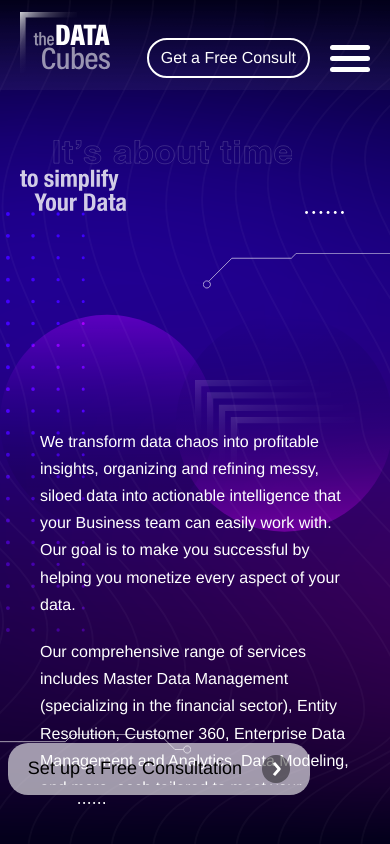
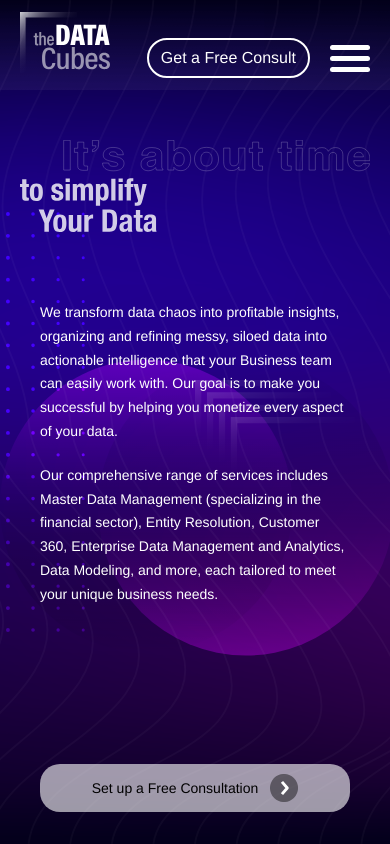
Before and after one commit to TheDataCubes-com/thedatacubes-com.github.io, a Nuxt app: page / in a window 390 px wide. Shown: the top 844 px of the page. Built offline with nearby package versions, Linux system fonts and the light colour scheme.

Commit message:
ref: adaptive

```diff
--- a/app.vue
+++ b/app.vue
@@ -174,4 +174,17 @@ b {
         padding: 40px;
     }
 }
+@media (max-width: 1179.99px) {
+    .consultButton {
+        top: calc(100vh * 0.88);
+    }
+}
+@media (max-width: 767.99px) {
+    .consultButton {
+        width: calc(100vw - 40px * 2);
+        top: calc(100vh - 80px);
+        right: 50%;
+        transform: translateX(50%);
+    }
+}
 </style>
--- a/components/Background.vue
+++ b/components/Background.vue
@@ -163,4 +163,19 @@ const position = computed(() => {
         width: 10vw;
     }
 }
+@media (max-width: 767.99px) {
+    .background__curveLineLeft, .dotsLine--1,
+    .dotsLine--2, .backgound__curveLineRight {
+        display: none;
+    }
+    .background__circle {
+        width: 75%;
+    }
+    .circle--top {
+        top: 10%;
+    }
+    .circle--bot {
+        bottom: -10%;
+    }
+}
 </style>
--- a/components/DynamicButton.vue
+++ b/components/DynamicButton.vue
@@ -133,6 +133,17 @@ const props = defineProps({
     .dynamicButtonInline {
         font-size: 18px;
     }
+    .dynamicButton {
+        font-size: 16px;
+        padding: 10px 16px;
+        gap: 16px;
+    }
+}
+@media (max-width: 767.99px) {
+    .dynamicButton {
+        font-size: 14px;
+        gap: 12px;
+    }
 }
 @media (max-width: 574.99px) {
     .dynamicButtonInline {
--- a/components/Header.vue
+++ b/components/Header.vue
@@ -103,7 +103,7 @@ const links = ref([
     disabled: true,
     children: [
       { name: "Master Data Management and Entity Resolution Consulting" , link: "/mdm" },
-      { name: "Data Management Strategy Consulting" , link: "/data-management" },
+      { name: "AI and Data Management Strategy Consulting" , link: "/data-management" },
       { name: "Executive Services" , link: "/executive-services" },
       // { name: "AI and Data Observability" , link: "/ai" },
       // { name: "Business Analysis and Data Modeling" , link: "/analysis-modeling" },
--- a/components/main/OurClients.vue
+++ b/components/main/OurClients.vue
@@ -4,7 +4,7 @@
       <h2>What Our Clients Say</h2>
       <div class="ourClients__cardsWrap">
         <div
-          v-for="({name, position, text, logo}, index) in filteredClients"
+          v-for="({name, position, text, logo, company}, index) in filteredClients"
           :key="index"
           class="ourClients__card"
         >
@@ -13,6 +13,7 @@
             <div class="ourClients__signature">
               <span v-html="name"/>
               <span v-html="position"/>
+              <span v-html="company"/>
               <img
                 :src="logo.path"
                 :style="`max-width: ${logo.width}`"
@@ -38,31 +39,35 @@ const cards = ref([
   {
     text: "Rouzanna is a highly knowledgeable and motivated leader who excels in all aspects of data modeling and management. As part of our team, she was a key player in designing and building out the database design and model for a complex Operational Data Store that sourced data from dozens of systems in the mortgage space, integrating that into a common data model and provisioned it to 100+ downstream systems.<br/><br/>She has a high degree of integrity, and her decision-making ability made her one of the most impactful members in a large size of a highly technical data management team. She is a pleasure to work with and I wish the best for her in all her future endeavors!",
     name: "Dilip Raja",
-    position: "Senior Vice President, Global Technology Bank&nbspof&nbspAmerica",
+    position: "Senior Vice President, Global Technology",
     logo: {width: "80px", path: "/images/boa-logo.png"},
-    sector: "banking"
+    sector: "banking",
+    company: "Bank&nbspof&nbspAmerica"
   },
   {
     text: "I had the opportunity to work alongside Rouzanna at Bank of America, where we collaborated on various initiatives in Enterprise Data Integration, Big Data, AI, and Machine Learning. Additionally, we jointly developed the Enterprise Data Strategy for the Consumer Banking sector, with a focus on its Digital Transformation.<br/><br/>She excels in strategic consulting and the delivery of Enterprise Data Management and MDM solutions, particularly within the Financial Services sector. Her standout ability lies in translating complex business problems into successful technical solutions, a skill that significantly contributed to the success of our projects at Bank of America.<br/><br/>A final comment about Rouzanna is her rare combination of technical expertise, enterprise implementation, and the ability to capture and present concepts, solutions, and implementations in architecture models, something we don't often see these days.",
     name: "Patrick Ikhifa",
     position: "Distinguished Client Architect, FINS",
     logo: {width: "80px" , path: "/images/mule-soft.png"},
-    sector: "banking"
+    sector: "banking",
+    company: "Bank&nbspof&nbspAmerica"
   },
   { position: "PennyMac Loan Services, LLC", text: "", logo: {} },
   {
     text: "Rouzanna, the founder of TheDataCubes team, is an exceptionally talented expert in all things data, who really takes the time to learn the unique and different challenges of each project she takes on. At Bold Metrics, Rouzanna quickly became part of the team, she took the time to learn all facets of the problems we were trying to solve and the impact it would make on our clients. While Rouzanna is without a doubt an expert in the Data Management world, she's also incredibly savvy when it comes to building and managing teams, and truly bringing out the best in people.<br/><br/>While there are a lot of ways that Rouzanna made a major impact, I think her ability to take a step back and dive deep into problems, architecting solutions tailored to our specific use-case is what makes her so effective. There are plenty of experts in the world, what makes Rouzanna so unique and different is her ability to augment her techniques and approach in ways that I would only expect from someone who had been with us for years.<br/><br/>I can confidently say Rouzanna was able to completely transform our data strategy, while teaching our whole team how to think about data architecture in an entirely new way. It's an honor to know that from here forward we have a truly world class data backbone designed by someone who cared about us, our clients, and of course - our data!",
     name: "Morgan Linton",
-    position: "Co-founder & CTO | Bold&nbspMetrics&nbspInc.",
+    position: "Co-founder & CTO",
     logo: {width: "40px", path: "/images/bm-logo.png"},
-    sector: "data"
+    sector: "data",
+    company: "Bold&nbspMetrics&nbspInc."
   },
   {
     text: "The data architecture that TheDataCubes team designed for us was well thought out, flexible, and scalable for our needs. Designed from the ground up to specifically fit our use-case, this solution enabled our business to have quick self-service insights into our data, and we were able to fast-track our application to deliver ahead of time.<br/><br/>The bonus was a super performant data warehouse we’ll use for years to come.<br/><br/>Thank you!",
     name: "Joe LaChance",
-    position: "Vice President, Engineering | Bold&nbspMetrics&nbspInc.",
+    position: "Vice President, Engineering",
     logo: { width: "40px", path: "/images/bm-logo.png"},
-    sector: "data"
+    sector: "data",
+    company: "Bold&nbspMetrics&nbspInc."
   },
   { position: "Sonos", text: "", logo: {} },
   { position: "Silicon Valley Bank", text: "", logo: {} },
@@ -149,7 +154,7 @@ const filteredClients = computed(() => {
 .ourClients__signature span {
     color: rgb(63, 71, 84);
     font-size: 14px;
-    font-weight: 500;
+    font-weight: 600;
     place-self: flex-end;
     margin-top: auto;
     text-align: right;
--- a/pages/index.vue
+++ b/pages/index.vue
@@ -117,11 +117,6 @@ onBeforeUnmount(() => swiper.value && clearInterval(swiper.value));
         font-size: 16px;
     }
 }
-@media (max-width: 1179.99px) {
-    .consultButton {
-        top: calc(100vh * 0.88);
-    }
-}
 @media (max-width: 1023.99px) {
     .main__title {
         left: 0;
@@ -132,4 +127,20 @@ onBeforeUnmount(() => swiper.value && clearInterval(swiper.value));
         max-width: calc(100% - 40px * 2);
     }
 }
+@media (max-width: 767.99px) {
+    .main__title {
+        width: 100vw;
+    }
+    .banner__text {
+        top: calc(100vh * 0.35);
+    }
+}
+@media (max-width: 574.99px) {
+    .banner__text {
+        top: calc(100vh * 0.25);
+    }
+    .banner__text>p {
+        font-size: 14px;
+    }
+}
 </style>
```
